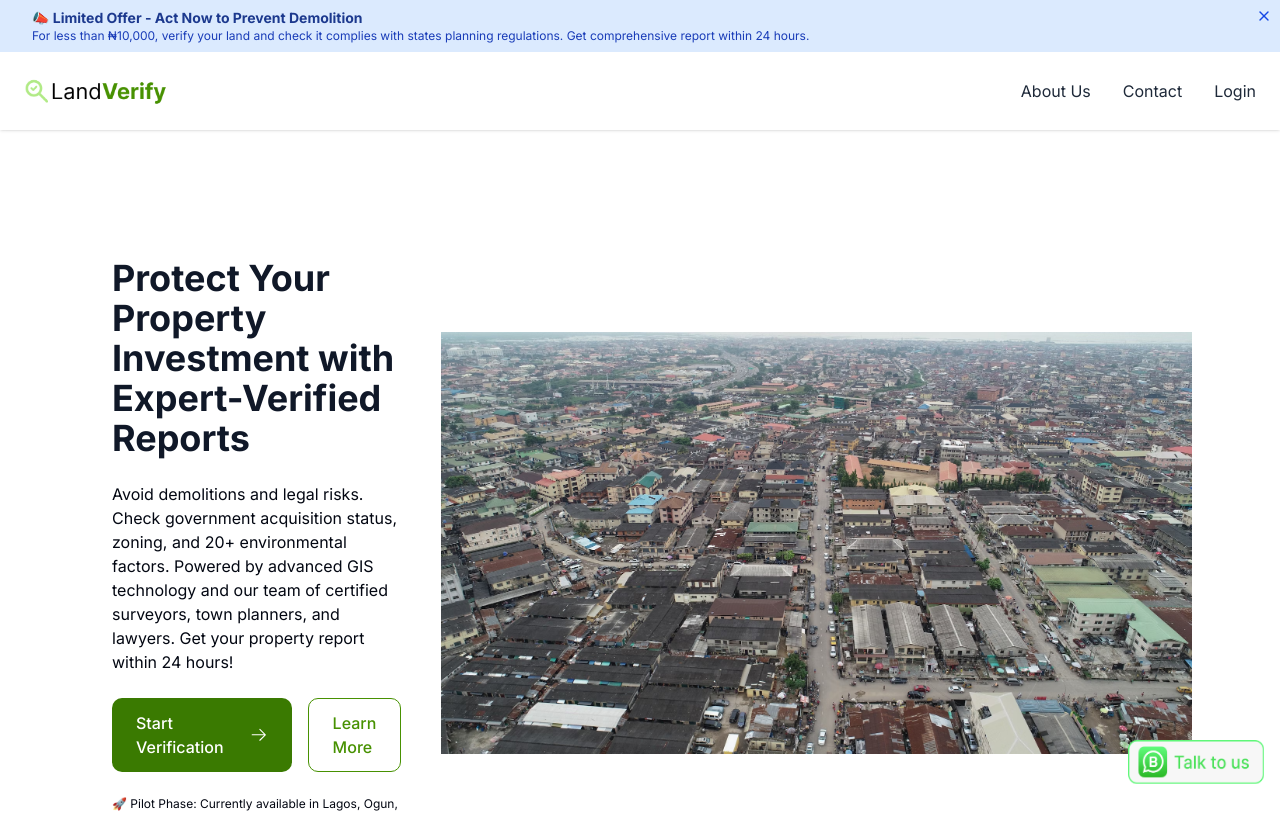
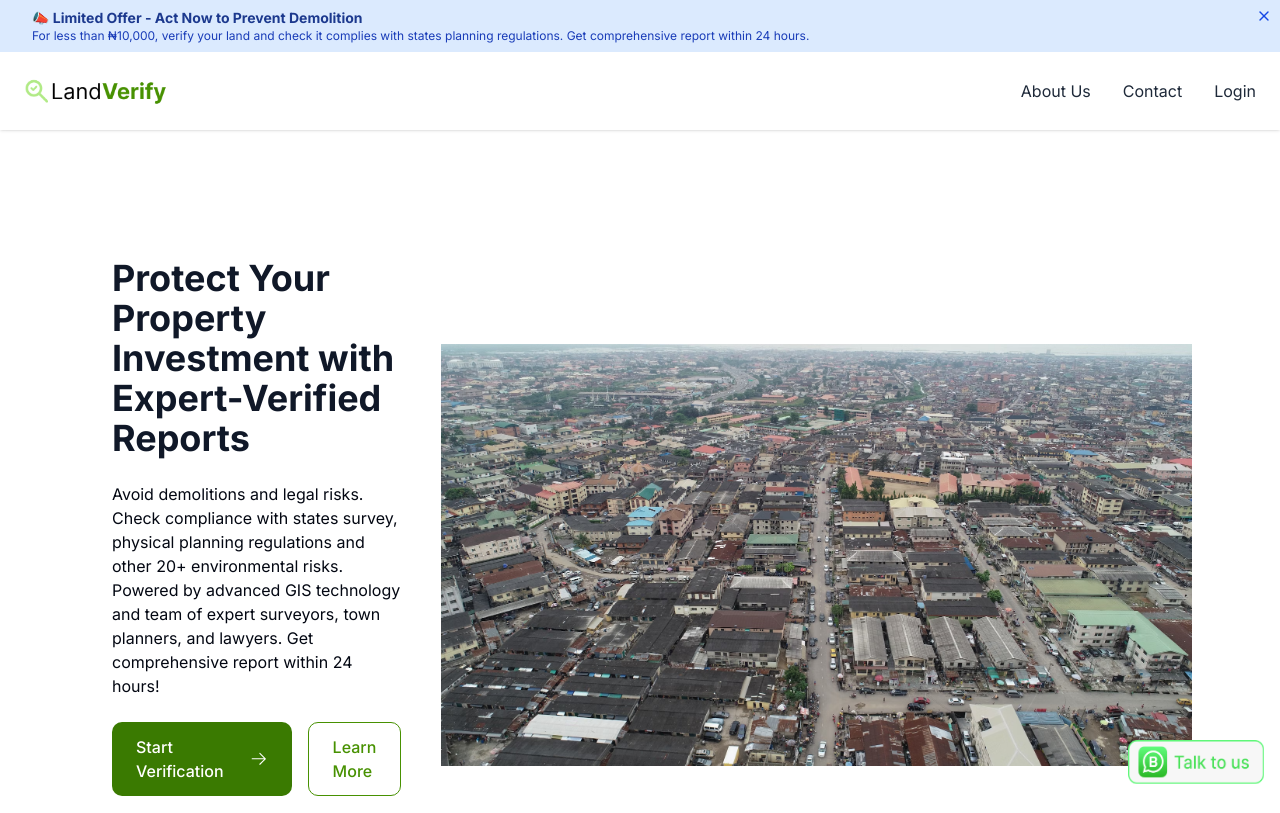
Before and after one commit to agbajekehinde/land-verify, a Next.js app: page / in a window 1280 px wide. Shown: the top 813 px of the page. Built offline with nearby package versions, Linux system fonts and the light colour scheme; a web font is replaced by a local one.

Commit message:
modified:   app/components/hero/hero.tsx

```diff
--- a/app/components/hero/hero.tsx
+++ b/app/components/hero/hero.tsx
@@ -15,7 +15,7 @@ export default function Hero() {
             <strong>Protect Your Property Investment with Expert-Verified Reports</strong>
           </h1>
           <p>
-            Avoid demolitions and legal risks. Check government acquisition status, zoning, and 20+ environmental factors. Powered by advanced GIS technology and our team of certified surveyors, town planners, and lawyers. Get your property report within 24 hours!
+            Avoid demolitions and legal risks. Check compliance with states survey, physical planning regulations and other 20+ environmental risks. Powered by advanced GIS technology and team of expert surveyors, town planners, and lawyers. Get comprehensive report within 24 hours!
           </p>
           <div className="flex flex-col gap-4 md:flex-row w-full">
             <Link
```
